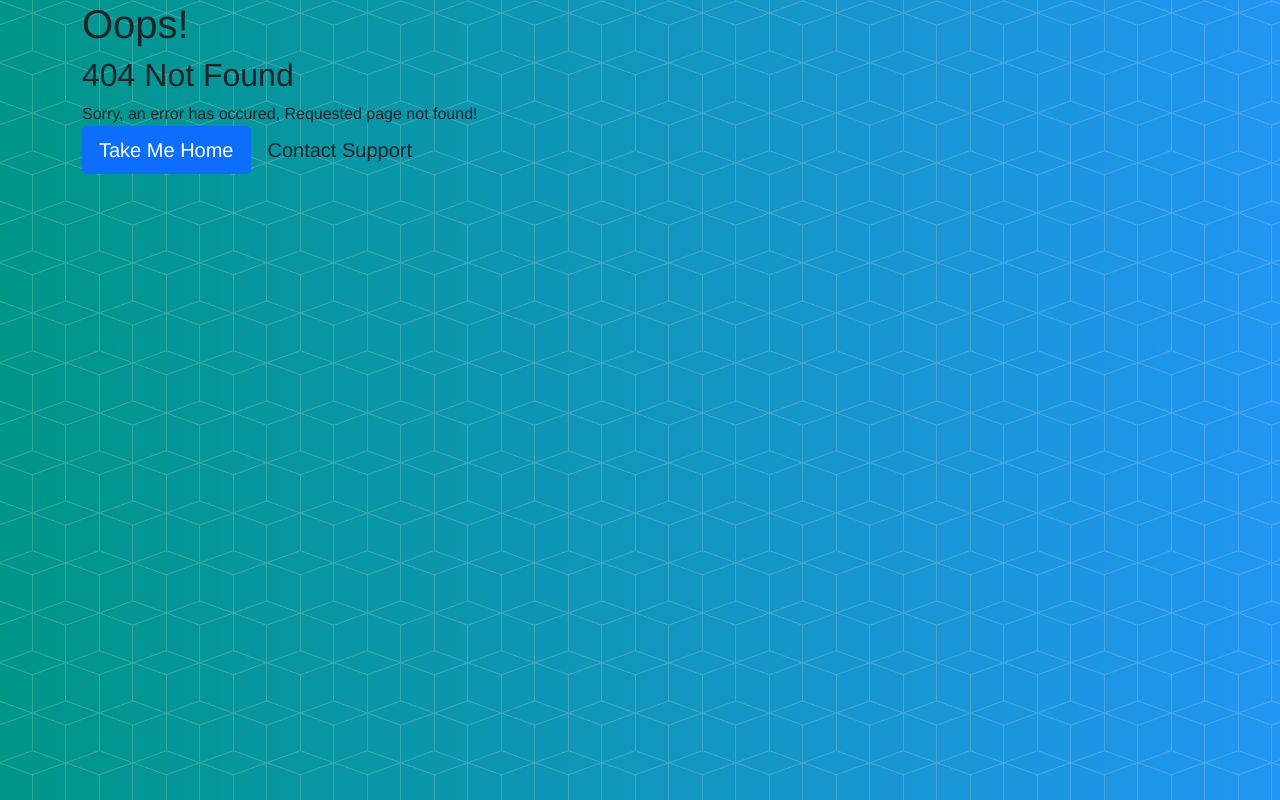
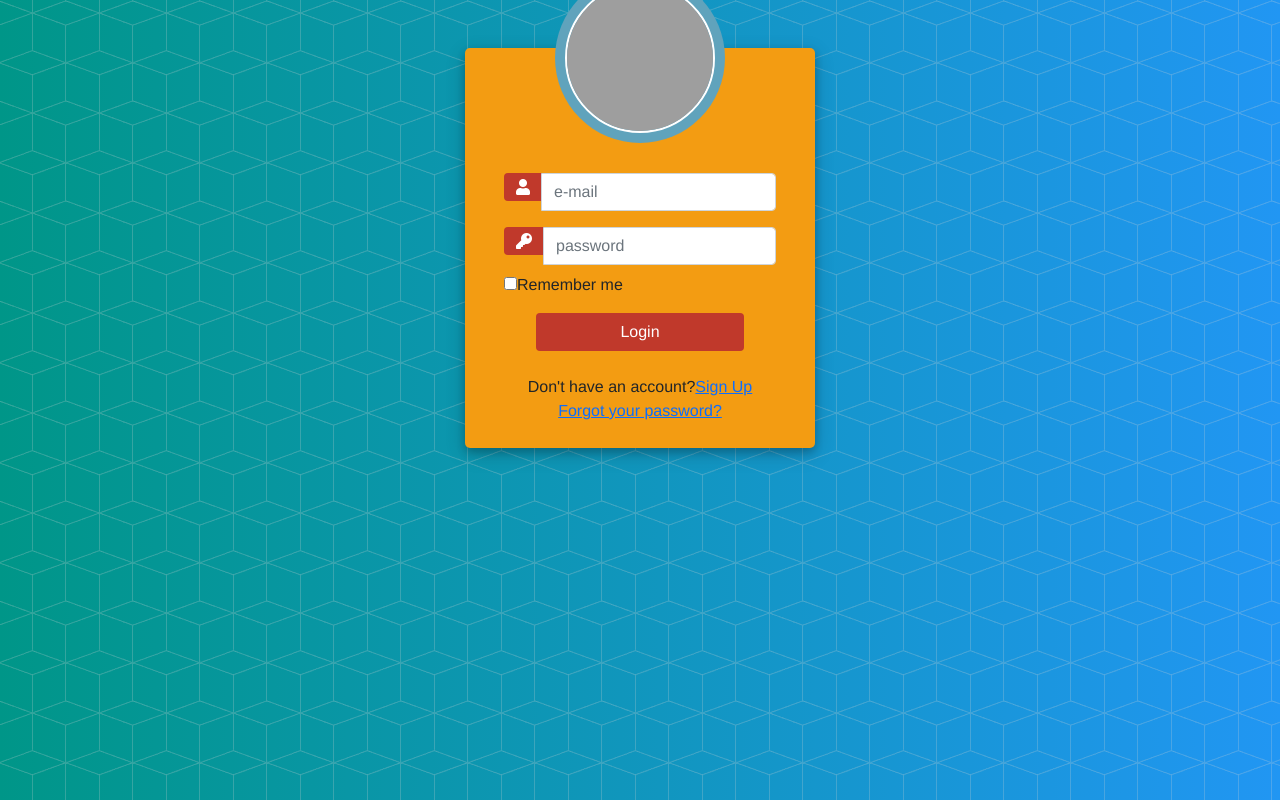
Before and after one commit to cfdavilal/curso_angular, an Angular app: page /login in a window 1280 px wide. Before the commit this address had no page. Built offline with nearby package versions, Linux system fonts and the light colour scheme; grey boxes are pictures that could not be loaded.

Commit message:
Modulo de autenticacion con firebase

```diff
--- a/package.json
+++ b/package.json
@@ -19,6 +19,7 @@
     "@angular/platform-browser-dynamic": "~12.0.4",
     "@angular/router": "~12.0.4",
     "bootstrap": "^5.0.1",
+    "firebase": "^8.6.8",
     "jquery": "^3.6.0",
     "popper.js": "^1.16.1",
     "rxjs": "~6.6.0",
--- a/src/app/app-routing.module.ts
+++ b/src/app/app-routing.module.ts
@@ -1,5 +1,4 @@
 import { NgModule } from '@angular/core';
-import { CommonModule } from '@angular/common';
 import { RouterModule, Routes } from '@angular/router';
 import { ListadoPersonasComponent } from './listado-personas/listado-personas.component';
 import { ListadoPersonaComponent } from './listado-personas/listado-persona/listado-persona.component';
@@ -9,9 +8,10 @@ import { PresupuestoComponent } from './presupuesto/presupuesto/presupuesto.comp
 import { PersonasComponent } from './personas/personas.component';
 import { PersonaComponent } from './personas/persona/persona.component';
 import { ErrorComponent } from './error/error.component';
+import { LoginComponent } from './login/login.component';
 
 const routes: Routes = [
-  {path: '', component: ListadoPersonasComponent},
+  {path: '', component: LoginComponent},
   {path: 'listapersonas', component: ListadoPersonasComponent, children: [
     {path: 'agregar', component: FormularioComponent},
     {path: ':id', component: FormularioComponent},
@@ -19,6 +19,7 @@ const routes: Routes = [
   {path: 'calculadora', component: CalculadoraComponent},
   {path: 'presupuesto', component: PresupuestoComponent},
   {path: 'personas', component: PersonasComponent},
+  {path: 'login', component: LoginComponent},
   {path: '**', component: ErrorComponent}
 ]
 
--- a/src/app/app.component.ts
+++ b/src/app/app.component.ts
@@ -1,10 +1,18 @@
-import { Component } from '@angular/core';
+import { Component, OnInit } from '@angular/core';
+import firebase from 'firebase';
 
 @Component({
   selector: 'app-root',
   templateUrl: './app.component.html',
   styleUrls: ['./app.component.css'],
 })
-export class AppComponent {
+export class AppComponent implements OnInit {
   titulo = 'Hola mundo desde Angular';
+
+  ngOnInit(): void {
+    firebase.initializeApp({
+      apiKey: "AIzaSyCp04BogxJU6sFmCp5VVQVcpRQ4WfmiFjw",
+      authDomain: "listado-personas-angular-da88d.firebaseapp.com",
+    })
+  }
 }
--- a/src/app/data.services.ts
+++ b/src/app/data.services.ts
@@ -2,22 +2,30 @@ import { HttpClient } from '@angular/common/http';
 import { Injectable } from '@angular/core';
 import { Observable } from 'rxjs';
 import { Persona } from './listado-personas/Persona.model';
+import { LoginService } from './login/login.service';
 
 @Injectable()
 export class DataServices {
-  constructor(private httpClient: HttpClient) {}
+  constructor(
+    private httpClient: HttpClient,
+    private loginService: LoginService
+  ) {}
 
   //Listar Personas
   cargarPersonas(): Observable<any> {
+    const token = this.loginService.getIdToken();
     return this.httpClient.get(
-      'https://listado-personas-angular-da88d-default-rtdb.firebaseio.com/datos.json'
+      'https://listado-personas-angular-da88d-default-rtdb.firebaseio.com/datos.json?auth=' +
+        token
     );
   }
   //Guardar Personas
   guardarPeronas(personas: Persona[]) {
+    const token = this.loginService.getIdToken();
     this.httpClient
       .put(
-        'https://listado-personas-angular-da88d-default-rtdb.firebaseio.com/datos.json',
+        'https://listado-personas-angular-da88d-default-rtdb.firebaseio.com/datos.json?auth=' +
+          token,
         personas
       )
       .subscribe(
@@ -32,11 +40,12 @@ export class DataServices {
 
   //Editar Personas
   ModificarPersona(index: number, persona: Persona) {
+    const token = this.loginService.getIdToken();
     let url: string;
     url =
       'https://listado-personas-angular-da88d-default-rtdb.firebaseio.com/datos/' +
       index +
-      '.json';
+      '.json?auth='+token;
     this.httpClient.put(url, persona).subscribe(
       (response) => {
         console.log('Resultado de modificar persona:' + response);
@@ -48,11 +57,12 @@ export class DataServices {
   }
   //Eliminar Personas
   eliminarPersona(index: number) {
+    const token = this.loginService.getIdToken();
     let url: string;
     url =
       'https://listado-personas-angular-da88d-default-rtdb.firebaseio.com/datos/' +
       index +
-      '.json';
+      '.json?auth='+token;
     this.httpClient.delete(url).subscribe(
       (response) => {
         console.log('Resultado de eliminar persona:' + response);
--- a/src/app/listado-personas/listado-personas.component.html
+++ b/src/app/listado-personas/listado-personas.component.html
@@ -1,5 +1,12 @@
-<div class="container-fluid">
+<div class="container-fluid mt-5">
   <div class="container">
+    <div class="row">
+      <div class="col-md-4"></div>
+      <div class="col-md-4" style="text-align: right;">
+        <button class="btn btn-success" *ngIf="isAuth()" (click)="salir()">Salir</button>
+      </div>
+      <div class="col-md-4"></div>
+    </div>
     <div class="row">
       <div class="col-4"></div>
       <div class="col-4 bg-primary mt-3 text-center p-2 text-light">
@@ -11,11 +18,17 @@
   <div class="container">
     <div class="row">
       <div class="col-4"></div>
-      <div class="col-4" style="text-align: center;">
+      <div class="col-4" style="text-align: center">
         <hr />
         <!-- Formulario -->
-        <button class="btn btn-primary" style="cursor: pointer;" (click)="agregar()">+</button>
-        <hr>
+        <button
+          class="btn btn-primary"
+          style="cursor: pointer"
+          (click)="agregar()"
+        >
+          +
+        </button>
+        <hr />
       </div>
       <div class="col-4"></div>
     </div>
--- a/src/app/listado-personas/listado-personas.component.ts
+++ b/src/app/listado-personas/listado-personas.component.ts
@@ -1,5 +1,6 @@
 import { Component, OnInit } from '@angular/core';
 import { Router } from '@angular/router';
+import { LoginService } from '../login/login.service';
 import { PersonasService } from '../personas.service';
 import { Persona } from './Persona.model';
 
@@ -18,7 +19,8 @@ export class ListadoPersonasComponent implements OnInit {
 
   constructor(
     private personasService: PersonasService,
-    private router: Router
+    private router: Router,
+    private loginService: LoginService
   ) {}
 
   ngOnInit(): void {
@@ -32,4 +34,12 @@ export class ListadoPersonasComponent implements OnInit {
   agregar() {
     this.router.navigate(['listapersonas/agregar']);
   }
+
+  isAuth(){
+    return this.loginService.isAutenticado()
+  }
+
+  salir(){
+    this.loginService.logOuth()
+  }
 }
--- /dev/null
+++ b/src/app/login/login.component.css
@@ -0,0 +1,70 @@
+	/* Coded with love by Mutiullah Samim */
+    body,
+    html {
+        margin: 0;
+        padding: 0;
+        height: 100%;
+        background: #60a3bc !important;
+    }
+    .user_card {
+        height: 400px;
+        width: 350px;
+        margin-top: auto;
+        margin-bottom: auto;
+        background: #f39c12;
+        position: relative;
+        display: flex;
+        justify-content: center;
+        flex-direction: column;
+        padding: 10px;
+        box-shadow: 0 4px 8px 0 rgba(0, 0, 0, 0.2), 0 6px 20px 0 rgba(0, 0, 0, 0.19);
+        -webkit-box-shadow: 0 4px 8px 0 rgba(0, 0, 0, 0.2), 0 6px 20px 0 rgba(0, 0, 0, 0.19);
+        -moz-box-shadow: 0 4px 8px 0 rgba(0, 0, 0, 0.2), 0 6px 20px 0 rgba(0, 0, 0, 0.19);
+        border-radius: 5px;
+
+    }
+    .brand_logo_container {
+        position: absolute;
+        height: 170px;
+        width: 170px;
+        top: -75px;
+        border-radius: 50%;
+        background: #60a3bc;
+        padding: 10px;
+        text-align: center;
+    }
+    .brand_logo {
+        height: 150px;
+        width: 150px;
+        border-radius: 50%;
+        border: 2px solid white;
+    }
+    .form_container {
+        margin-top: 100px;
+    }
+    .login_btn {
+        width: 100%;
+        background: #c0392b !important;
+        color: white !important;
+    }
+    .login_btn:focus {
+        box-shadow: none !important;
+        outline: 0px !important;
+    }
+    .login_container {
+        padding: 0 2rem;
+    }
+    .input-group-text {
+        background: #c0392b !important;
+        color: white !important;
+        border: 0 !important;
+        border-radius: 0.25rem 0 0 0.25rem !important;
+    }
+    .input_user,
+    .input_pass:focus {
+        box-shadow: none !important;
+        outline: 0px !important;
+    }
+    .custom-checkbox .custom-control-input:checked~.custom-control-label::before {
+        background-color: #c0392b !important;
+    }
--- /dev/null
+++ b/src/app/login/login.component.html
@@ -0,0 +1,74 @@
+<div class="container mt-5">
+  <div class="d-flex justify-content-center h-100">
+    <div class="user_card">
+      <div class="d-flex justify-content-center">
+        <div class="brand_logo_container">
+          <img
+            src="https://cdn.freebiesupply.com/logos/large/2x/pinterest-circle-logo-png-transparent.png"
+            class="brand_logo"
+            alt="Logo"
+          />
+        </div>
+      </div>
+      <div class="d-flex justify-content-center form_container">
+        <form #f="ngForm" (ngSubmit)="f.form.valid && login(f)">
+          <div class="input-group mb-3">
+            <div class="input-group-append">
+              <span class="input-group-text"><i class="fas fa-user"></i></span>
+            </div>
+            <input
+              type="email"
+              name="email"
+              class="form-control input_user"
+              value=""
+              placeholder="e-mail"
+              mgModel
+              required
+              #email
+            />
+          </div>
+          <div class="input-group mb-2">
+            <div class="input-group-append">
+              <span class="input-group-text"><i class="fas fa-key"></i></span>
+            </div>
+            <input
+              type="password"
+              name="password"
+              class="form-control input_pass"
+              value=""
+              placeholder="password"
+              ngModel
+              required
+            />
+          </div>
+          <div class="form-group">
+            <div class="custom-control custom-checkbox">
+              <input
+                type="checkbox"
+                class="custom-control-input"
+                id="customControlInline"
+              />
+              <label class="custom-control-label" for="customControlInline"
+                >Remember me</label
+              >
+            </div>
+          </div>
+          <div class="d-flex justify-content-center mt-3 login_container">
+            <button type="submit" name="button" class="btn login_btn">
+              Login
+            </button>
+          </div>
+        </form>
+      </div>
+
+      <div class="mt-4">
+        <div class="d-flex justify-content-center links">
+          Don't have an account? <a href="#" class="ml-2">Sign Up</a>
+        </div>
+        <div class="d-flex justify-content-center links">
+          <a href="#">Forgot your password?</a>
+        </div>
+      </div>
+    </div>
+  </div>
+</div>
--- /dev/null
+++ b/src/app/login/login.component.ts
@@ -0,0 +1,22 @@
+import { Component, ElementRef, OnInit, ViewChild } from '@angular/core';
+import { NgForm } from '@angular/forms';
+import { LoginService } from './login.service';
+
+@Component({
+  selector: 'app-login',
+  templateUrl: './login.component.html',
+  styleUrls: ['./login.component.css'],
+})
+export class LoginComponent implements OnInit {
+  @ViewChild('email') email: ElementRef
+  constructor(private loginService: LoginService) {}
+
+  ngOnInit(): void {
+
+  }
+  login(form: NgForm) {
+    const email = form.value.email;
+    const password: string = form.value.password;
+    this.loginService.login(this.email.nativeElement.value, password)
+  }
+}
--- /dev/null
+++ b/src/app/login/login.service.ts
@@ -0,0 +1,50 @@
+import { Injectable } from '@angular/core';
+import { Router } from '@angular/router';
+import firebase from 'firebase';
+
+@Injectable()
+export class LoginService {
+  token: string
+
+  constructor(private router: Router) {}
+
+  login(email: string, password: string) {
+    console.log('email: '+email+"  |  pass: "+password)
+    firebase
+      .auth()
+      .signInWithEmailAndPassword(email, password)
+      .then((response) => {
+        firebase
+          .auth()
+          .currentUser?.getIdToken()
+          .then((token) => {
+            this.token = token;
+            this.router.navigate(['listapersonas'])
+          });
+          console.log(response)
+      }).catch(error=>{
+        alert("error de logeo: "+error)
+      });
+  }
+
+  getIdToken(){
+    return this.token
+  }
+
+  isAutenticado(){
+    return this.token != null
+  }
+
+  logOuth(){
+    firebase.auth().signOut().then(
+      ()=>{
+        this.token= ""
+        this.router.navigate(['/'])
+      }
+    ).catch(
+      (error)=>{
+        console.log("Error LogOut: "+error);
+      }
+    )
+  }
+}
--- a/src/index.html
+++ b/src/index.html
@@ -6,6 +6,8 @@
   <base href="/">
   <meta name="viewport" content="width=device-width, initial-scale=1">
   <link rel="icon" type="image/x-icon" href="favicon.ico">
+  <title>My Awesome Login Page</title>
+	<link rel="stylesheet" href="https://use.fontawesome.com/releases/v5.6.1/css/all.css" integrity="sha384-gfdkjb5BdAXd+lj+gudLWI+BXq4IuLW5IT+brZEZsLFm++aCMlF1V92rMkPaX4PP" crossorigin="anonymous">
 </head>
 <body class="bg-all">
   <app-root class="fondo"></app-root>
```
Also changed, not shown: src/app/app.module.ts (+5 -2 lines), 2 other files (tests, documents, lock files or other folders).
